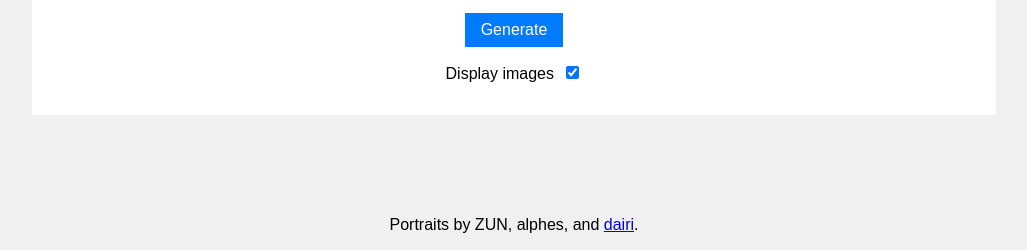
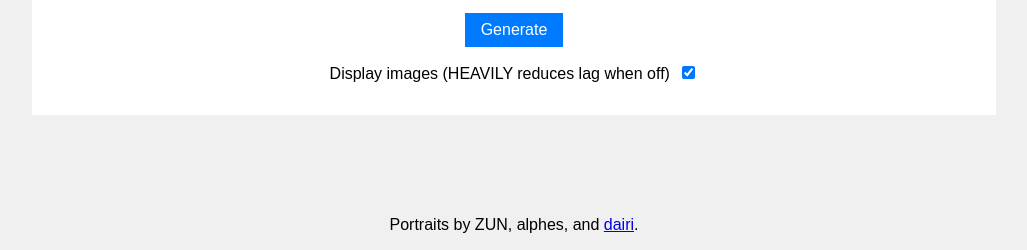
Before and after one commit to SWKMRYA/touhouphrasegenerator, a plain HTML site: page index.html in a window 1280 px wide. Shown: the part 550-800 px from the top of the page, without its empty margins (126-1153 px from the left). Drawn offline with Linux system fonts and the light colour scheme.

Commit message:
Update index.html

```diff
--- a/index.html
+++ b/index.html
@@ -22,7 +22,7 @@
         </div>
         <button id="generateButton">Generate</button>
         <div class="switch-container">
-            <label for="imageSwitch">Display images</label>
+            <label for="imageSwitch">Display images (HEAVILY reduces lag when off)</label>
             <input type="checkbox" id="imageSwitch" checked>
         </div>
     </div>
```
